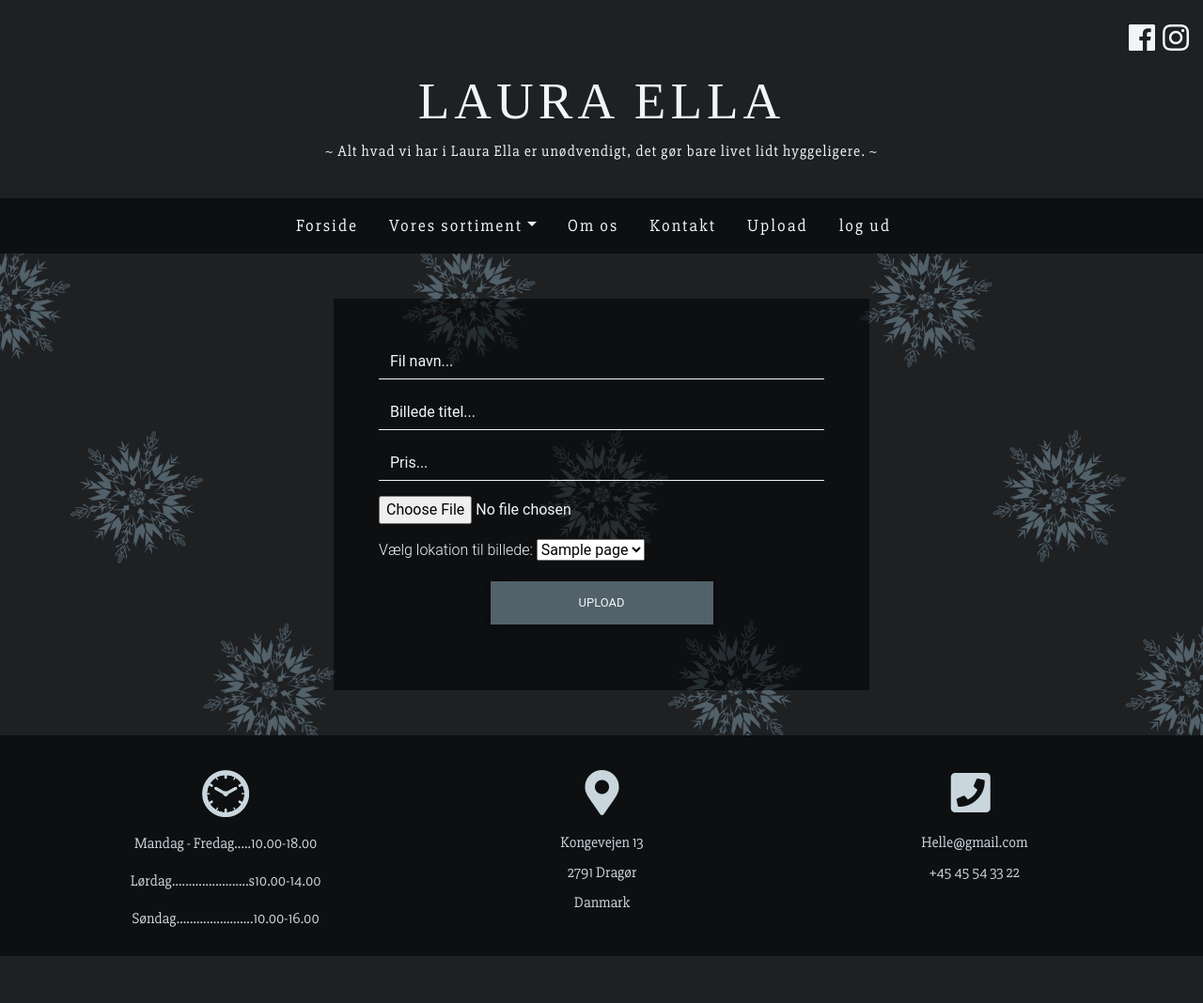
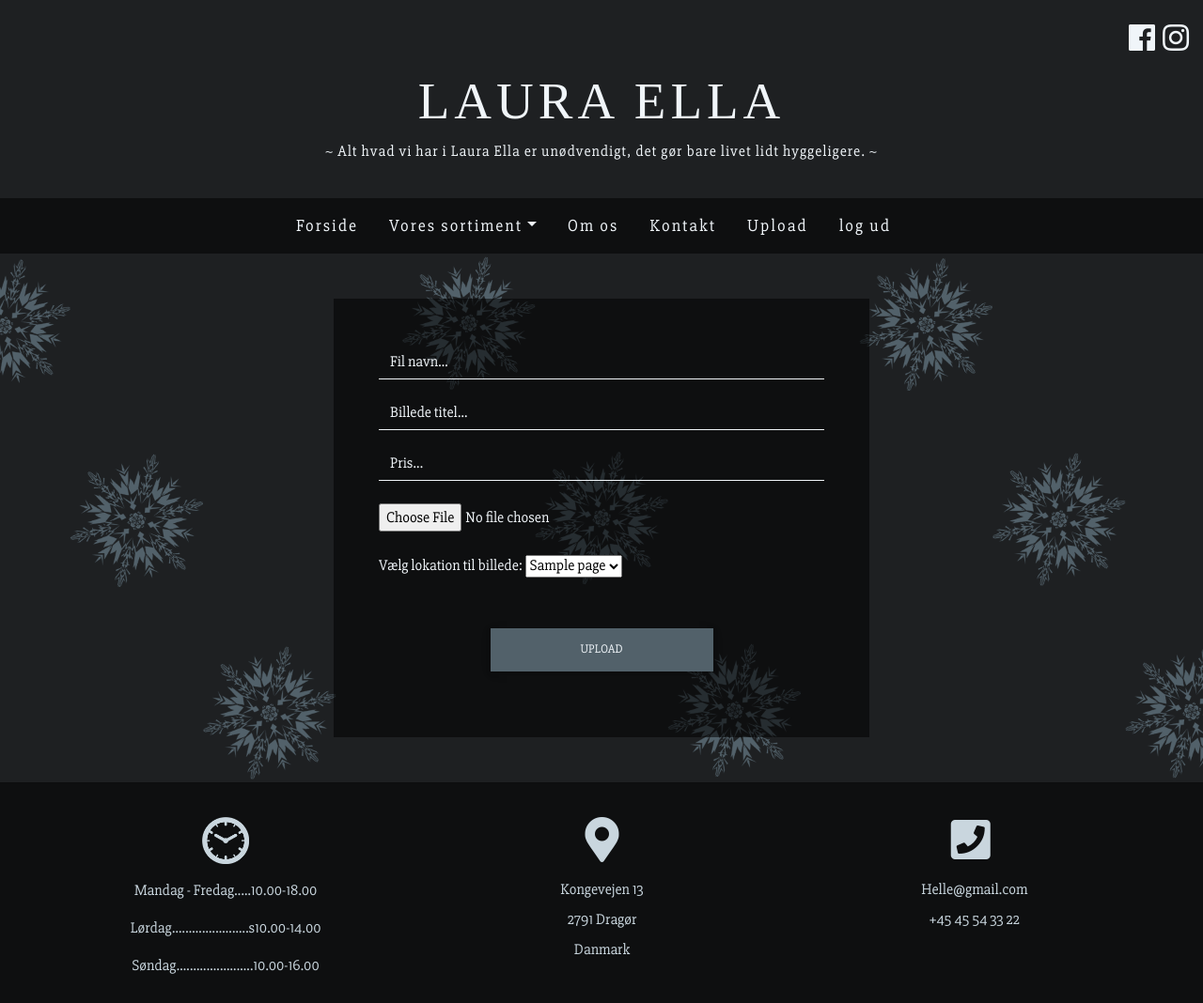
Before and after one commit to VictorBielski/Eksamensprojekt-Lauraella, a PHP site: page /uploadForm.php in a window 1280 px wide. Shown: the whole page at 94% size. Before the commit the page ends 1018 px from the top, so only its background shows below. Run offline with PHP 8.4, Linux system fonts and the light colour scheme; the visitor is signed in with stand-in values (Sample User, id 1); tables that the repository leaves empty or names only in its code hold one stand-in row (values such as "Sample post"); some libraries are stand-ins or nearby versions; some web fonts are replaced.

Commit message:
Fixing stuff

```diff
--- a/Layout/Stylesheets/style.css
+++ b/Layout/Stylesheets/style.css
@@ -380,9 +380,10 @@ nav .animated-icon1.open span:nth-child(3) {
   background-size: cover !important;
   background-position: center !important;
   color: #f0f5f9 !important;
+  font-family: 'Slabo 27px', serif !important;
 }
 
-#upload .omtekst {
+#upload .underlay {
   background-color: rgba(0, 0, 0, 0.534) !important;
 }
 
--- a/Layout/Stylesheets/style.scss
+++ b/Layout/Stylesheets/style.scss
@@ -404,8 +404,9 @@ nav {
     background-size: cover !important;
     background-position: center !important;
     color: $textcolor !important;
+    font-family: 'Slabo 27px', serif !important;
 
-    .omtekst {
+    .underlay {
         background-color: $navcolor !important;
     }
 
--- a/Layout/uploadForm.php
+++ b/Layout/uploadForm.php
@@ -30,7 +30,7 @@
 
     <div class="row myRow justify-content-center">
 
-        <div class="col-sm-10 col-md-8 col-lg-6 mt-5 mb-5 p-5 omtekst ">
+        <div class="col-sm-10 col-md-8 col-lg-6 mt-5 mb-5 p-5 underlay ">
 <?php
         if (isset($_SESSION['users_id'])) { // if logged in ?>
 
@@ -44,15 +44,15 @@
             </div>
 
             <div class="form-group">
-                <input class="form-control" type="text" name="filedesc" placeholder="Pris...">
+                <input class="form-control mb-4" type="text" name="filedesc" placeholder="Pris...">
             </div>
 
             <div class="form-group">
-                <input class="form-control-file" type="file" name="file">
+                <input class="form-control-file mb-4" type="file" name="file">
             </div>
 
             Vælg lokation til billede:
-	            <select name="pagesid" class="mb-3" required>
+	            <select name="pagesid" class="mb-5" required>
         <?php
                 require_once('dbcon.php');
                 $sql = 'SELECT id, name FROM pages';
```
Also changed, not shown: Layout/delete.php (+11 -4 lines), Layout/nye-varer.php (+7 -5 lines), 1 other file.
